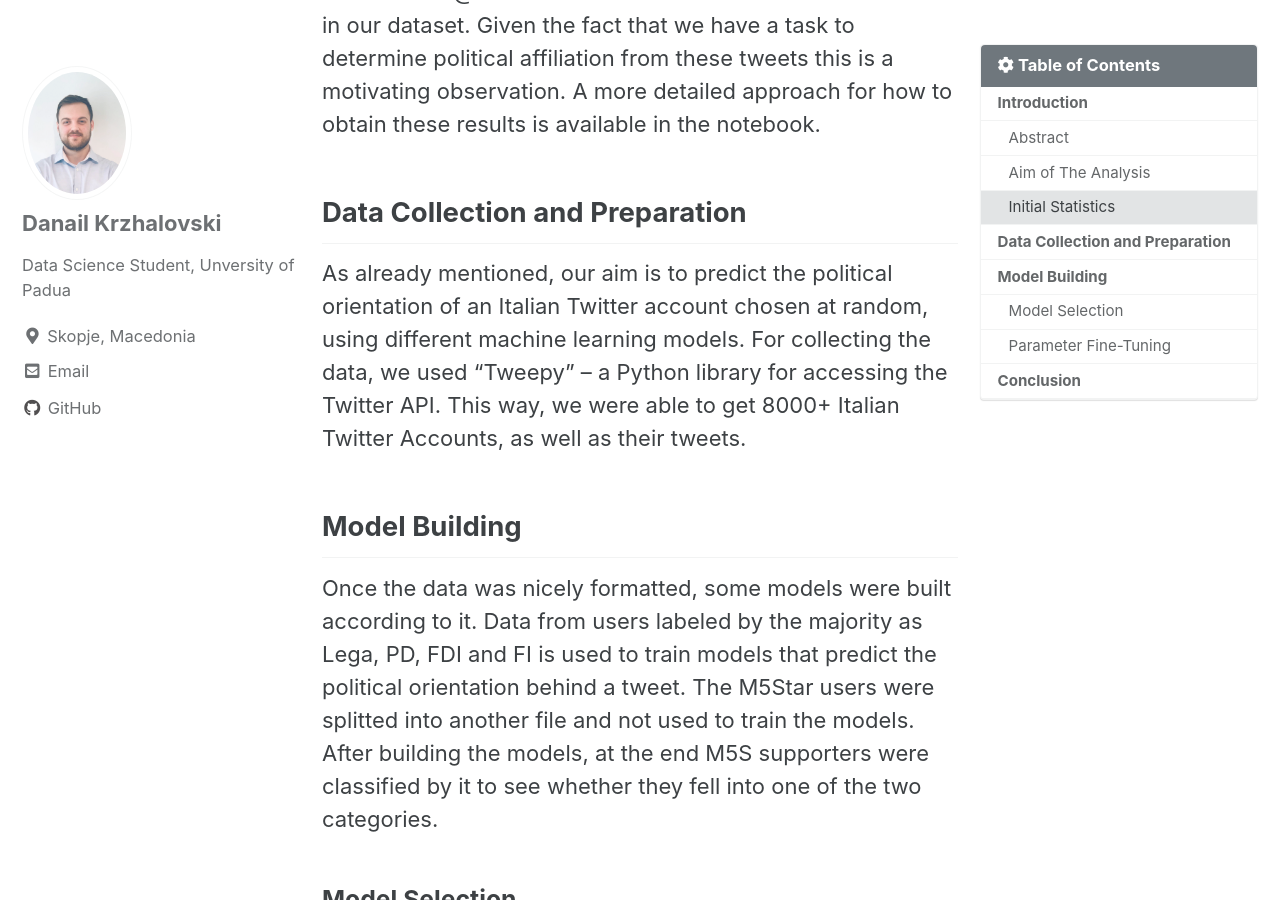
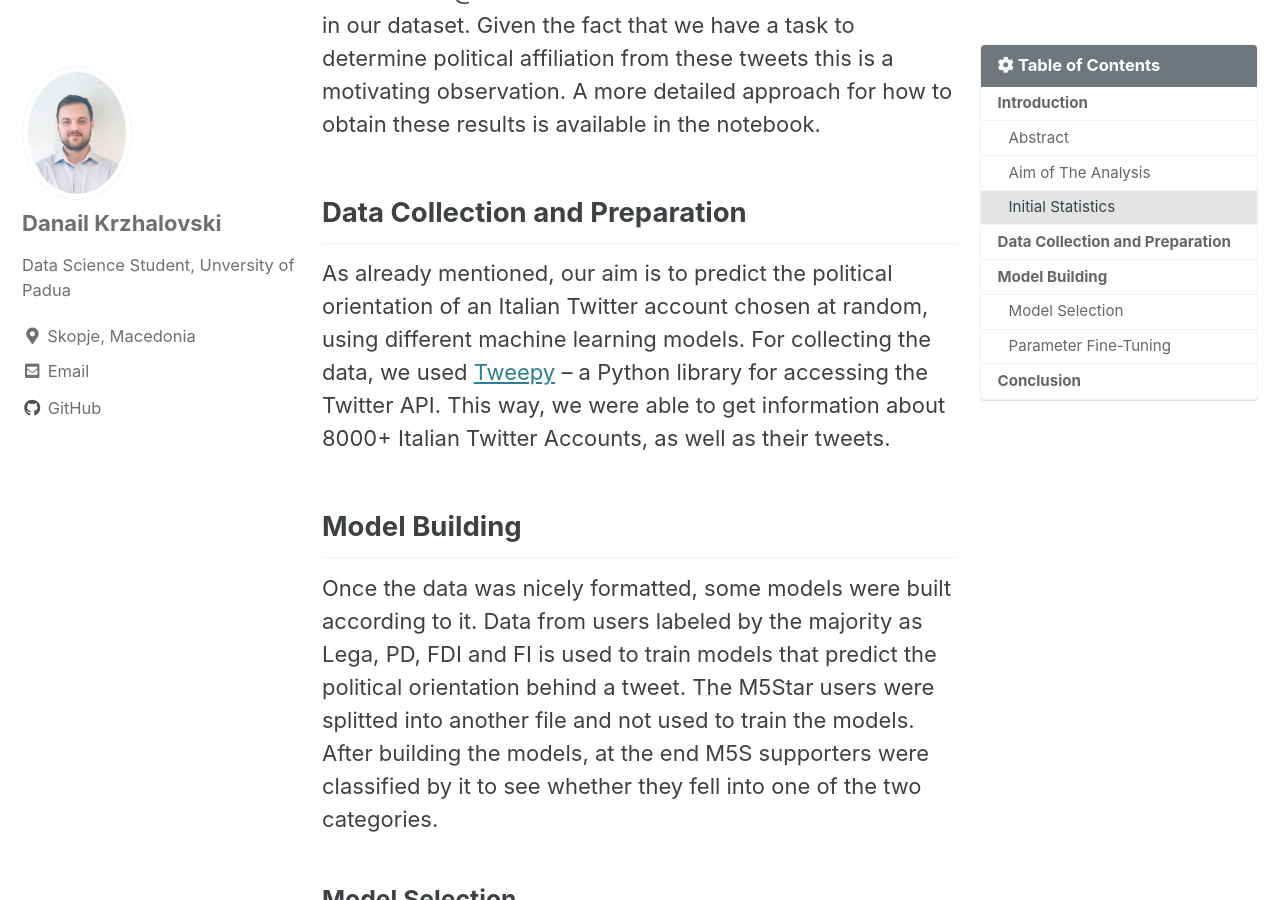
Before and after one commit to krzhalovski/krzhalovski.github.io, a Jekyll site: the page built from _posts/2020-07-18-Predicting-Political-Orientation.md, in a window 1280 px wide and 900 px high, scrolled down 3444 px. Built offline with Jekyll 4.4.1, drawn with Linux system fonts in a browser that asks for light colours; cached includes are drawn as plain includes.

Commit message:
refactoring

```diff
--- a/_posts/2020-07-18-Predicting-Political-Orientation.md
+++ b/_posts/2020-07-18-Predicting-Political-Orientation.md
@@ -33,14 +33,14 @@
 
 In the following plot, we explore the length of the time periods in which the users were active on the site. More concretely, we compute the time difference between the first and last post of each user to determine what is the average time that a user is active on the site.
 
-<figure>
+<figure class="centerImage">
     <a href="/images/Twitter_Politics/activity.jpg"><img src="/images/Twitter_Politics/activity.jpg"></a>
 </figure>
 
 We can see that most of the users tend to use the platform for less than a 100 days while those that stay for a longer period are distributed uniformly. Another result we obtain before delving deeper into the data analysis and modeling is the fact that @matteosalvinimi is the 30th most used "word" in our dataset. Given the fact that we have a task to determine political affiliation from these tweets this is a motivating observation. A more detailed approach for how to obtain these results is available in the notebook.
 
 ## Data Collection and Preparation
-As already mentioned, our aim is to predict the political orientation of an Italian Twitter account chosen at random, using different machine learning models. For collecting the data, we used “Tweepy” – a Python library for accessing the Twitter API. This way, we were able to get 8000+ Italian Twitter Accounts, as well as their tweets.
+As already mentioned, our aim is to predict the political orientation of an Italian Twitter account chosen at random, using different machine learning models. For collecting the data, we used [Tweepy]("https://www.tweepy.org/") – a Python library for accessing the Twitter API. This way, we were able to get information about 8000+ Italian Twitter Accounts, as well as their tweets.
 
 ## Model Building
 Once the data was nicely formatted, some models were built according to it. Data from users labeled by the majority as Lega, PD, FDI and FI is used to train models that predict the political orientation behind a tweet. The M5Star users were splitted into another file and not used to train the models. After building the models, at the end M5S supporters were classified by it to see whether they fell into one of the two categories.
```
